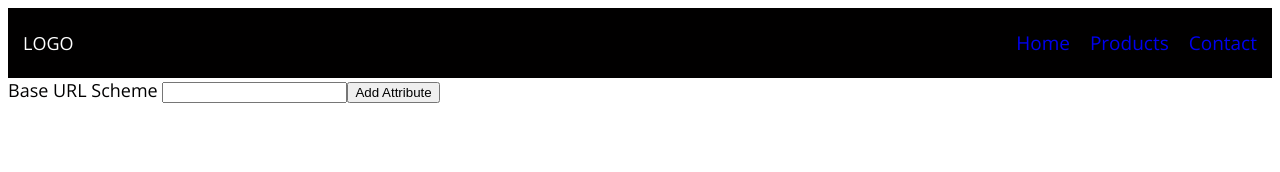
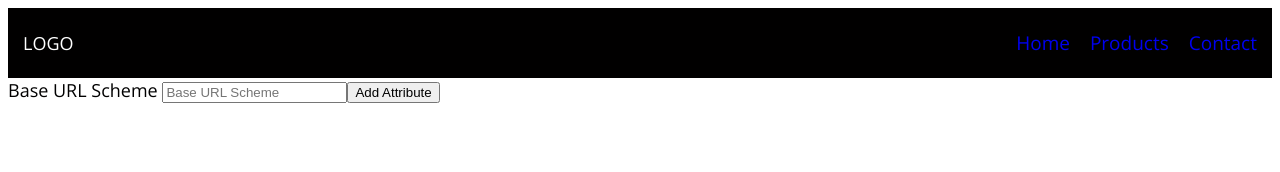
Before and after one commit to Hysumi/react-project, a React (Create React App) app: page / in a window 1280 px wide. Shown: the top 172 px of the page. Built offline with nearby package versions, Linux system fonts and the light colour scheme.

Commit message:
Adicionar campo de base URL Scheme

```diff
--- a/src/components/formComponent/form.js
+++ b/src/components/formComponent/form.js
@@ -8,7 +8,8 @@ export default class Form extends React.Component {
         super(props);
         this.state = {
             attributes: [],
-            id: 0
+            id: 0,
+            baseURLScheme: ""
         };
         this.addAttribute = this.addAttribute.bind(this);
         this.deleteAttribute = this.deleteAttribute.bind(this);
@@ -67,10 +68,22 @@ export default class Form extends React.Component {
         return component;
     }
 
+    change = (e) => {
+        e.preventDefault();
+        this.setState({
+            [e.target.name]: e.target.value
+        });
+    }
+
     render () {
         return (
             <div>
-                Base URL Scheme <input/>
+                Base URL Scheme <input
+                    name="baseURLScheme"
+                    placeholder="Base URL Scheme"
+                    value={this.state.baseURLScheme}
+                    onChange={(e) => this.change(e)}
+                />
                 <button onClick={(e) => this.addAttribute(e)}>Add Attribute</button>
                 {this.state.attributes.map((attr, index) => {
                     return (
```
